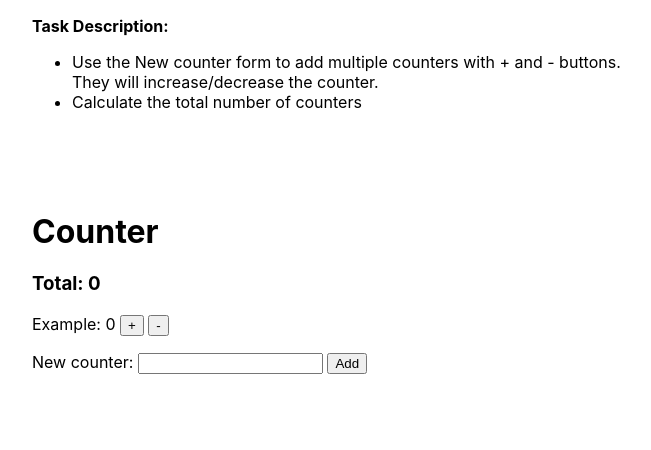
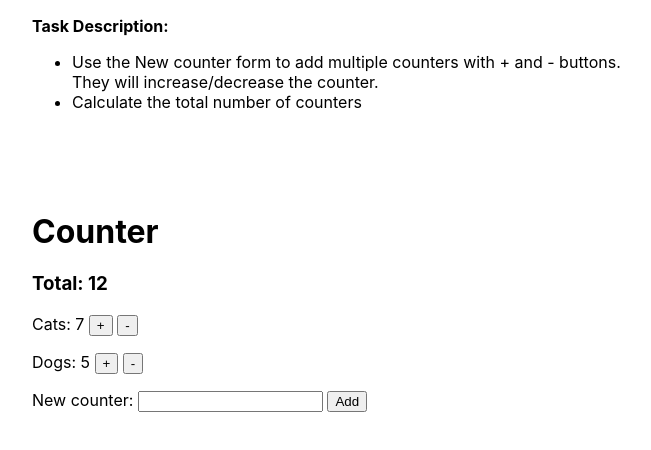
Before and after one commit to Trimud/react-task, a React (Create React App) app: page / in a window 1280 px wide. Shown: the top 450 px of the page, without its empty margins (288-939 px from the left). Built offline with nearby package versions, Linux system fonts and the light colour scheme.

Commit message:
Updated example task

```diff
--- a/src/App.js
+++ b/src/App.js
@@ -15,10 +15,14 @@ function App() {
         <li>Calculate the total number of counters</li>
       </ul>
       <h1>Counter</h1>
-      <h3>Total: 0</h3>
+      <h3>Total: 12</h3>
       {/* Add new counters here */}
       <p>
-        Example: 0 <button>+</button>&nbsp;
+        Cats: 7 <button>+</button>&nbsp;
+        <button>-</button>
+      </p>
+      <p>
+        Dogs: 5 <button>+</button>&nbsp;
         <button>-</button>
       </p>
       <p>
```
